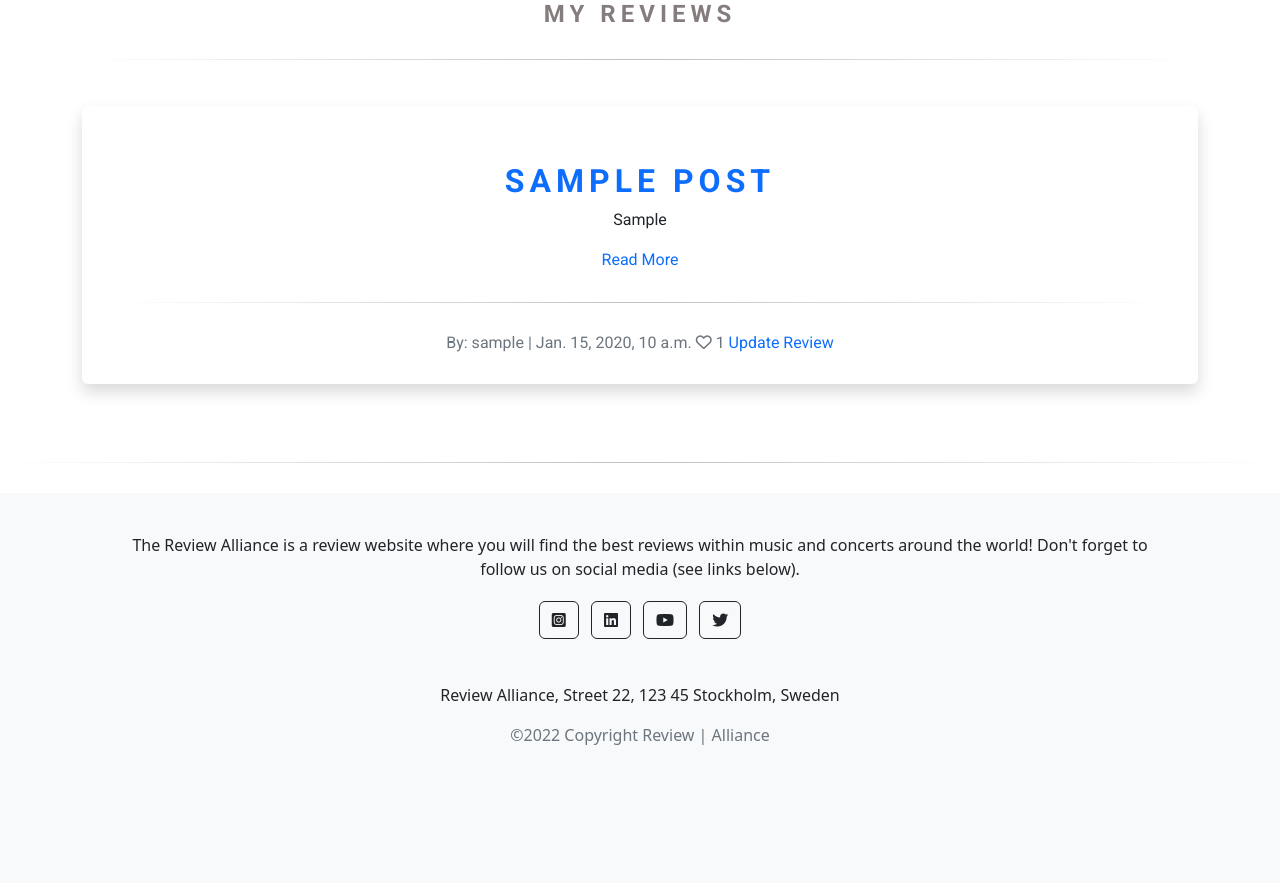
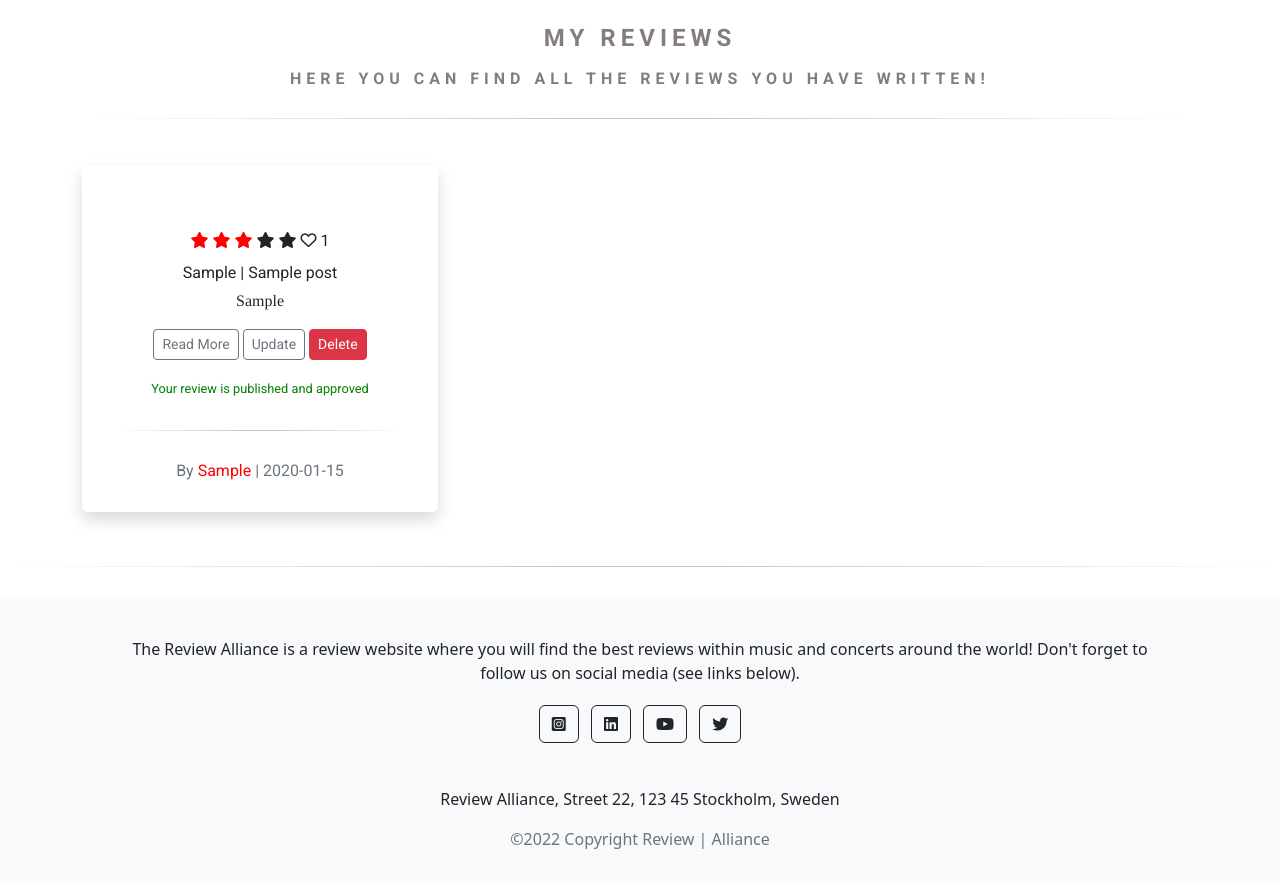
Before and after one commit to worldofmarcus/project-portfolio-4, a Django app: page /member-reviews/ in a window 1280 px wide. Shown: the part 86-969 px from the top of the page. Before the commit the page ends 831 px from the top, so only its background shows below. Run offline with Django 3.2, Linux system fonts and the light colour scheme; a user stored in the database is signed in; tables that the repository leaves empty hold one stand-in row (values such as "Sample post"); parts of the project's set-up code (start-up, migrations or seed data) failed here and were passed over.

Commit message:
Add css styling and if statement logic to member_reviews.html

```diff
--- a/static/css/style.css
+++ b/static/css/style.css
@@ -122,14 +122,22 @@ hr {
 }
 
 
-
-
 @media screen and (max-width: 375px) {
 
     .navbar-brand {
         font-size: 1.5em;
-
     }
+}
 
 
+.card-awaiting-approval,
+.card-draft {
+    font-size: 0.8em;
+    color: rgb(255, 0, 0);
 }
+
+.card-published-approved,
+.card-draft-approved {
+    font-size: 0.8em;
+    color: rgb(0, 128, 0);
+}
--- a/templates/member_reviews.html
+++ b/templates/member_reviews.html
@@ -4,71 +4,87 @@
 
 <div class="container">
     <div>
-        <h1 class="headline">My Reviews</h1>
-        <hr>
+        <h1 class="headline mt-4">My Reviews</h1>
+        <p>
+            <h2 class="intro-text">Here you can find all the reviews you have written!</h2>
+        </p>
+        <hr />
     </div>
     <div class="row">
-        <!-- Reviews -->
+        <!-- Album Reviews -->
         <div class="col-12 mt-3 left">
             <div class="row">
                 {% for post in object_list %}
-                <div class="col-md-12">
-                    <div class="card mb-4 border-0 shadow p-3 mb-5 bg-white rounded">
+                <div class="col-lg-4 col-md-12">
+                    <div class="card mb-4 border-0 shadow p-3 bg-white rounded">
                         <div class="card-body">
                             <div class="image-container">
                                 {% if 'default_image' in post.featured_image.url %}
-                                <img class="card-img-top rounded-circle"
+                                <img class="card-img-top"
                                     src="https://res.cloudinary.com/worldofmarcus/image/upload/v1664265037/mukybfipd5kv6etq9nmo.png">
                                 {% else %}
-                                <img class="card-img-top rounded-circle" src=" {{ post.featured_image.url }}">
+                                <img class="card-img-top" src="{{ post.featured_image.url }}">
                                 {% endif %}
                             </div>
-                            <a href="#" class="post-link">
-                                <h2 class="card-title"><a href="{% url 'review_details' post.slug %}">
-                                        {{ post.title }}</a></h2>
-                                <p class=" card-text">{{ post.fragment | slice:80 }}</p>
-                                <p class=" card-text"><a href="{% url 'review_details' post.slug %}">Read More</a></p>
-                            </a>
-                            <hr />
-                            <p class="card-text text-muted h6">By: {{ post.author }} | {{ post.date_created_on }} <i
-                                    class="far fa-heart"></i>
+                            <p class="card-text mt-2 mb-2">
+                                <span class="fa fa-star checked"></span>
+                                <span class="fa fa-star checked"></span>
+                                <span class="fa fa-star checked"></span>
+                                <span class="fa fa-star"></span>
+                                <span class="fa fa-star"></span>
+                                <i class="far fa-heart"></i>
                                 {{ post.number_of_likes }}
 
+
+                            </p>
+                            <p class="card-text mb-1">{{ post.artist }} | {{ post.title }}</p>
+                            <p class="card-text mb-3 fragment">{{ post.fragment|truncatechars:100 }}</p>
+                            <p class="card-text">
+                                <a href="{% url 'review_details' post.slug %}"
+                                    class="btn btn-outline-secondary btn-sm">Read
+                                    More</a>
+                                {% if user.id == post.author.id %}
+                                <a href="{% url 'update_review' post.slug %}"
+                                    class="btn btn-outline-secondary btn-sm">Update</a>
+                                <a href="{% url 'delete_review' post.slug %}" class="btn btn-danger btn-sm">Delete</a>
+                                {% endif %}
+                            </p>
+                            <p class="card-text">
                                 {% if post.status == 1 and not post.approved  %}
-
-                                <br>Your review is awaiting approval
+                                <span class="card-awaiting-approval">Your review is awaiting approval</span>
 
                                 {% elif post.status == 0 and post.approved %}
-                                <br>Your review is in draft mode but is approved.
+                                <span class="card-draft-approved">Your review is in draft status but is
+                                    approved</span>
+                                {% elif post.status == 1 and post.approved %}
+                                <span class="card-published-approved">Your review is published and approved</span>
+                                {% elif post.status == 0 %}
+                                <span class="card-draft">Your review is in draft status</span>
 
-                                {% elif post.status == 0 %}
-                                <br>Your review is in draft mode
 
 
                                 {% endif %}
 
-                                {% if user.id == post.author.id %}
-
-                                <a href="{% url 'update_review' post.slug %}">Update Review</a>
-
-                                {% endif %}
-
                             </p>
+                            <hr />
+                            <p class="card-text text-muted h6 card-text-footer">
+                                By <span class="author">{{ post.author.first_name }}</span> |
+                                {{ post.date_created_on|date:"Y-m-d" }}
                         </div>
                     </div>
                 </div>
                 {% if forloop.counter|divisibleby:3 %}
             </div>
             <div class="row">
+                <hr />
                 {% endif %}
                 {% endfor %}
-
             </div>
         </div>
     </div>
     {% if is_paginated %}
     <nav aria-label="Page navigation">
-        <ul class="pagination justify-content-center">
+        <ul class="pagination pagination-sm justify-content-center">
             {% if page_obj.has_previous %}
             <li><a href="?page={{ page_obj.previous_page_number }}" class="page-link">&laquo; PREV </a></li>
             {% endif %}
```
